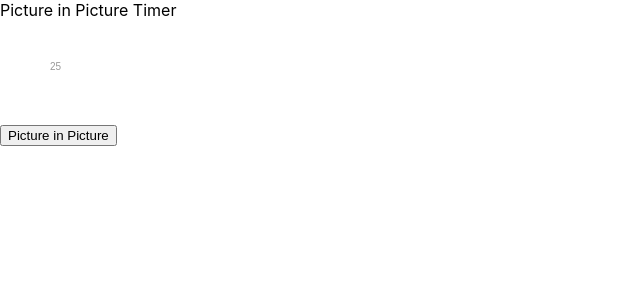
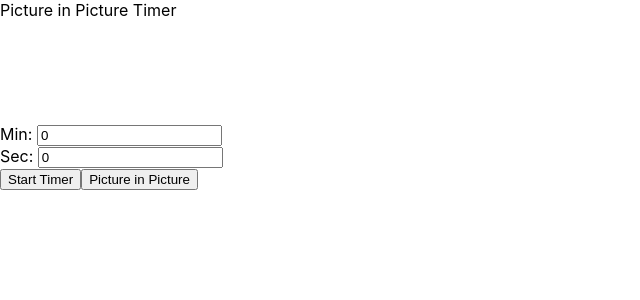
Before and after one commit to swfz/next-ts-sample, a Next.js app: page /timer in a window 1280 px wide. Shown: the top 300 px of the page, without its empty margins (0-640 px from the left). Built offline with nearby package versions, Linux system fonts and the light colour scheme.

Commit message:
feat: implement min sec format

```diff
--- a/pages/timer/index.tsx
+++ b/pages/timer/index.tsx
@@ -1,11 +1,16 @@
 import type { NextPage } from 'next'
 import { useEffect, useState, useRef } from 'react'
 
+interface formValues {
+  min: number;
+  sec: number;
+}
 const Timer: NextPage = () => {
   const canvasRef = useRef<HTMLCanvasElement>(null);
   const videoRef = useRef<HTMLVideoElement>(null);
 
-  const [count, setCount] = useState(30);
+  const [count, setCount] = useState(0);
+  const [formValue, setFormValue] = useState<formValues>({min: 0, sec: 0})
 
   const getContext = (): CanvasRenderingContext2D|null => {
     const canvas = canvasRef.current;
@@ -27,20 +32,49 @@ const Timer: NextPage = () => {
     e.target.requestPictureInPicture();
   }
 
+  const handleMinChange = (e: any) => {
+    setFormValue(prev => {
+      return {...prev, min: parseInt(e.target.value)}
+    });
+  }
+  const handleSecChange = (e: any) => {
+    setFormValue(prev => {
+      return {...prev, sec: parseInt(e.target.value)}
+    });
+  }
+
+  const startTimer = () => {
+    const count = formValue.min * 60 + formValue.sec;
+    setCount(count);
+  }
+
+  const writeToCanvas = (ctx: CanvasRenderingContext2D, value: string) => {
+    const width = 300;
+    const height = 100;
+
+    ctx.clearRect(0, 0, width, height);
+    ctx.fillStyle = '#999999';
+    ctx.fillText(value, 50, 50);
+  }
+
+  const formatTime = (count: number) => {
+    const min = Math.floor(count / 60);
+    const sec = count % 60;
+
+    return `${min.toString().padStart(2, '0')}:${sec.toString().padStart(2, '0')}`;
+  }
+
   useEffect(() => {
     const ctx: CanvasRenderingContext2D|null = getContext();
 
     if (!ctx) {return};
+    if (count === 0) {return};
 
-    ctx.clearRect(0, 0, 300, 100);
-    ctx.fillStyle = '#999999';
-    ctx.fillText(count.toString(), 50, 50);
+    writeToCanvas(ctx, formatTime(count));
 
     const interval = setInterval(() => {
       setCount(c => c - 1);
-      ctx.clearRect(0, 0, 300, 100);
-      ctx.fillStyle = '#999999';
-      ctx.fillText(count.toString(), 50, 50);
+      writeToCanvas(ctx, formatTime(count));
     }, 1000);
 
     return () => clearInterval(interval)
@@ -52,7 +86,15 @@ const Timer: NextPage = () => {
       <div id="timer">
         <canvas id="canvas" width="300" height="100" ref={canvasRef}></canvas>
       </div>
-      {/* <button id="start-timer" onClick="timerFn()">Start Timer</button> */}
+      <div>
+        <span>Min: </span>
+        <input type="text" value={formValue.min} onChange={handleMinChange} name="minutes"></input>
+      </div>
+      <div>
+        <span>Sec: </span>
+        <input type="text" value={formValue.sec} onChange={handleSecChange} name="seconds"></input>
+      </div>
+      <button onClick={startTimer}>Start Timer</button>
       <button onClick={createVideo}>Picture in Picture</button>
       <video muted={true} onLoadedMetadata={handleVideoEvent} ref={videoRef} className="hide"></video>
     </>
```
